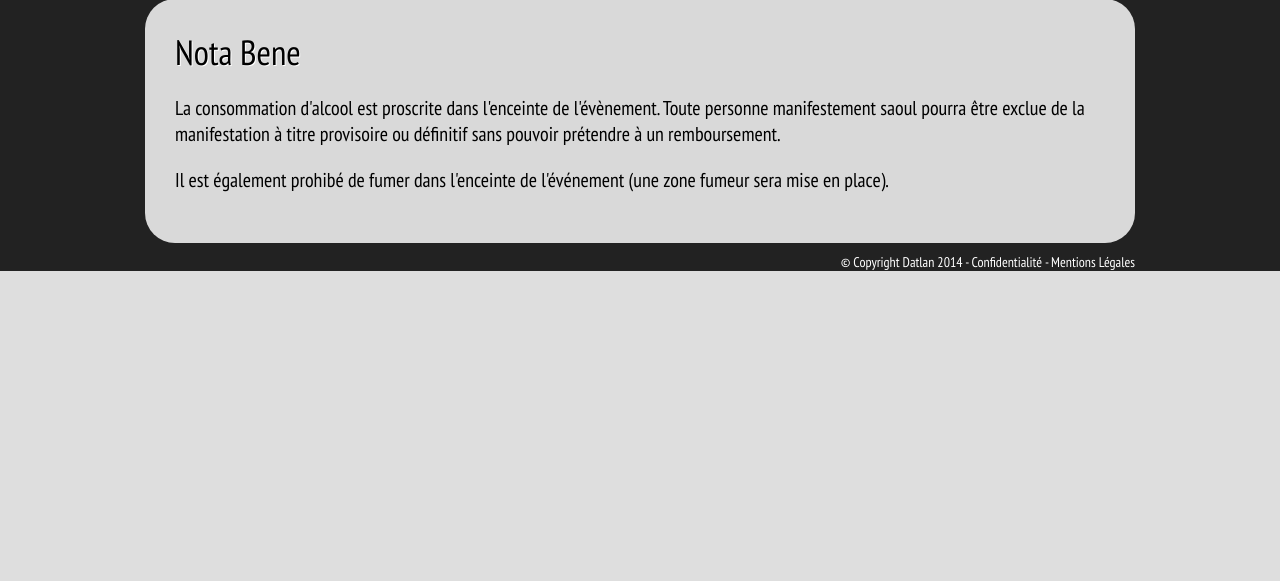
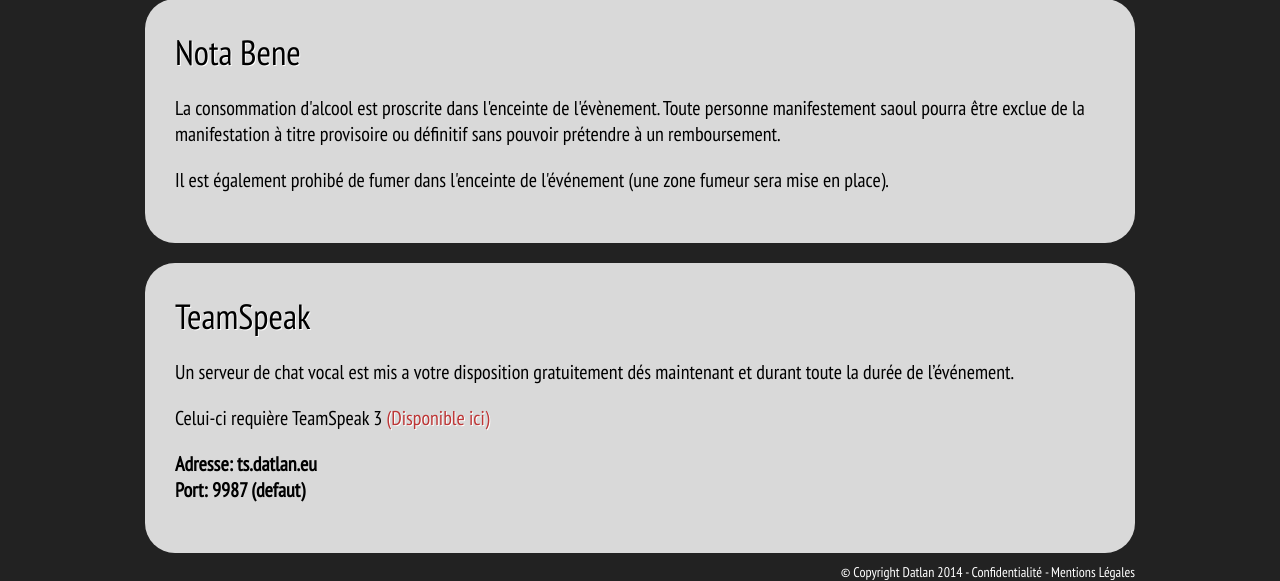
Before and after one commit to wayt/Datlan, a PHP site: template www/views/Page/infos.phtml in a window 1280 px wide. Shown: the part 1637-2218 px from the top of the page. Before the commit the page ends 1908 px from the top, so only its background shows below. Run offline with PHP 8.4, Linux system fonts and the light colour scheme; the template is opened without the code that fills it, so the values that code supplies are empty; a stand-in replaces the project's code that opens the database connection; some libraries are stand-ins or nearby versions.

Commit message:
Ajout du teamspeak dans les infos

```diff
--- a/www/views/Page/infos.phtml
+++ b/www/views/Page/infos.phtml
@@ -52,4 +52,10 @@
 	<p>La consommation d'alcool est proscrite dans l'enceinte de l'évènement. Toute personne manifestement saoul pourra être exclue de la manifestation à titre provisoire ou définitif sans pouvoir prétendre à un remboursement.</p>
 	<p>Il est également prohibé de fumer dans l'enceinte de l'événement (une zone fumeur sera mise en place).</p>
     </section>
+    <section>
+        <h2>TeamSpeak</h2>
+        <p>Un serveur de chat vocal est mis a votre disposition gratuitement dés maintenant et durant toute la durée de l’événement.</p>
+        <p>Celui-ci requière TeamSpeak 3 <a href="http://www.teamspeak.com/?page=downloads">(Disponible ici)</a></p>
+        <p><b>Adresse: ts.datlan.eu<br />Port: 9987 (defaut)</b></p>
+    </section>
 </article>
```
